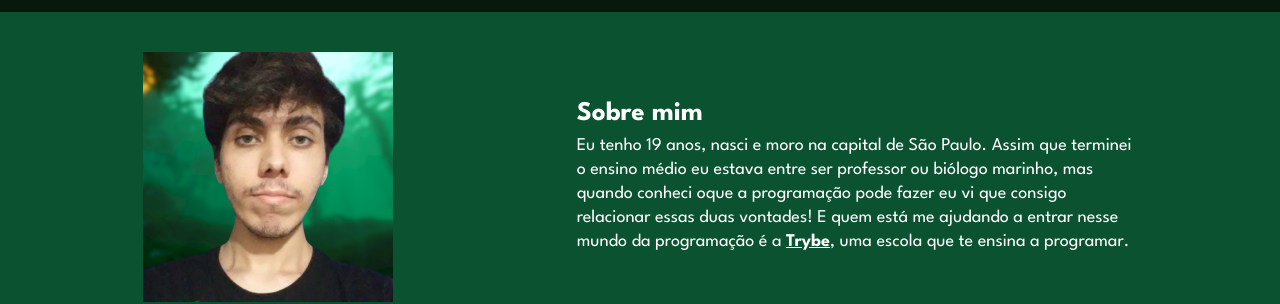
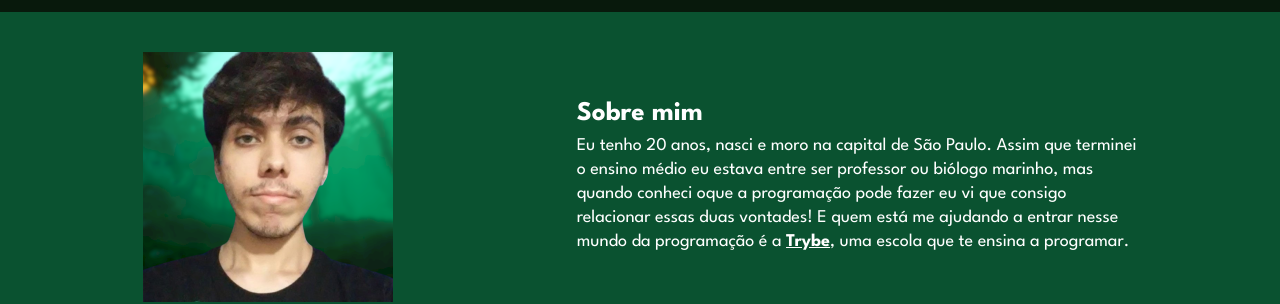
Before and after one commit to lauropera/lauropera.github.io, a React (Create React App) app: page / in a window 1280 px wide. Shown: the part 1160-1464 px from the top of the page. Built offline with nearby package versions, Linux system fonts and the light colour scheme.

Commit message:
Atualizando idade

```diff
--- a/src/pages/About.js
+++ b/src/pages/About.js
@@ -11,7 +11,7 @@ function About() {
       <div id="about" className="About-Me">
         <h2>Sobre mim</h2>
         <p>
-          Eu tenho 19 anos, nasci e moro na capital de São Paulo. Assim que
+          Eu tenho 20 anos, nasci e moro na capital de São Paulo. Assim que
           terminei o ensino médio eu estava entre ser professor ou biólogo
           marinho, mas quando conheci oque a programação pode fazer eu vi que
           consigo relacionar essas duas vontades! E quem está me ajudando a entrar
```
